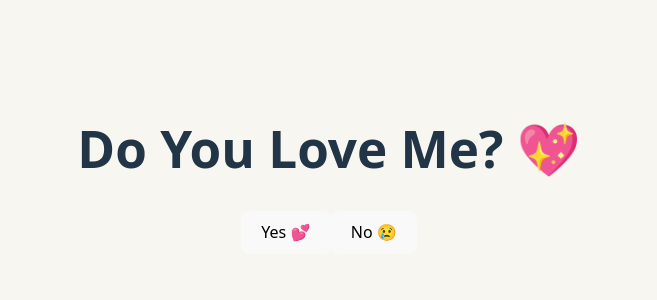
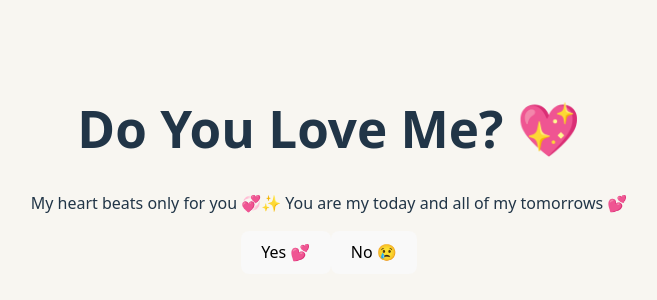
Before and after one commit to Arunachalam2471/valentine-surprise, a React (Vite) app: page / in a window 1280 px wide. Shown: the part 230-530 px from the top of the page, without its empty margins (311-968 px from the left). Built offline with nearby package versions, Linux system fonts and the light colour scheme.

Commit message:
Enhance Valentine component with subtext and sparkles
Added love subtext and sparkles animation to Valentine component.

```diff
--- a/src/Valentine.jsx
+++ b/src/Valentine.jsx
@@ -44,6 +44,11 @@ const Valentine = () => {
             {!answered && (
                 <div className="question-screen">
                     <h1 className="love-question">Do You Love Me? 💖</h1>
+
+                    <p className="love-subtext">
+                        My heart beats only for you 💞✨
+                        You are my today and all of my tomorrows 💕
+                    </p>
 
                     <div className="btn-group">
                         <button className="yes-btn" onClick={handleYes}>
@@ -117,6 +122,19 @@ const Valentine = () => {
                 </div>
             )}
 
+            <div className="sparkles">
+                {[...Array(20)].map((_, i) => (
+                    <span
+                        key={i}
+                        style={{
+                            left: Math.random() * 100 + "%",
+                            animationDelay: Math.random() * 5 + "s"
+                        }}
+                    />
+                ))}
+            </div>
+
+
             {/* Background Music */}
             <audio ref={audioRef} src={Song} loop />
         </>
```
